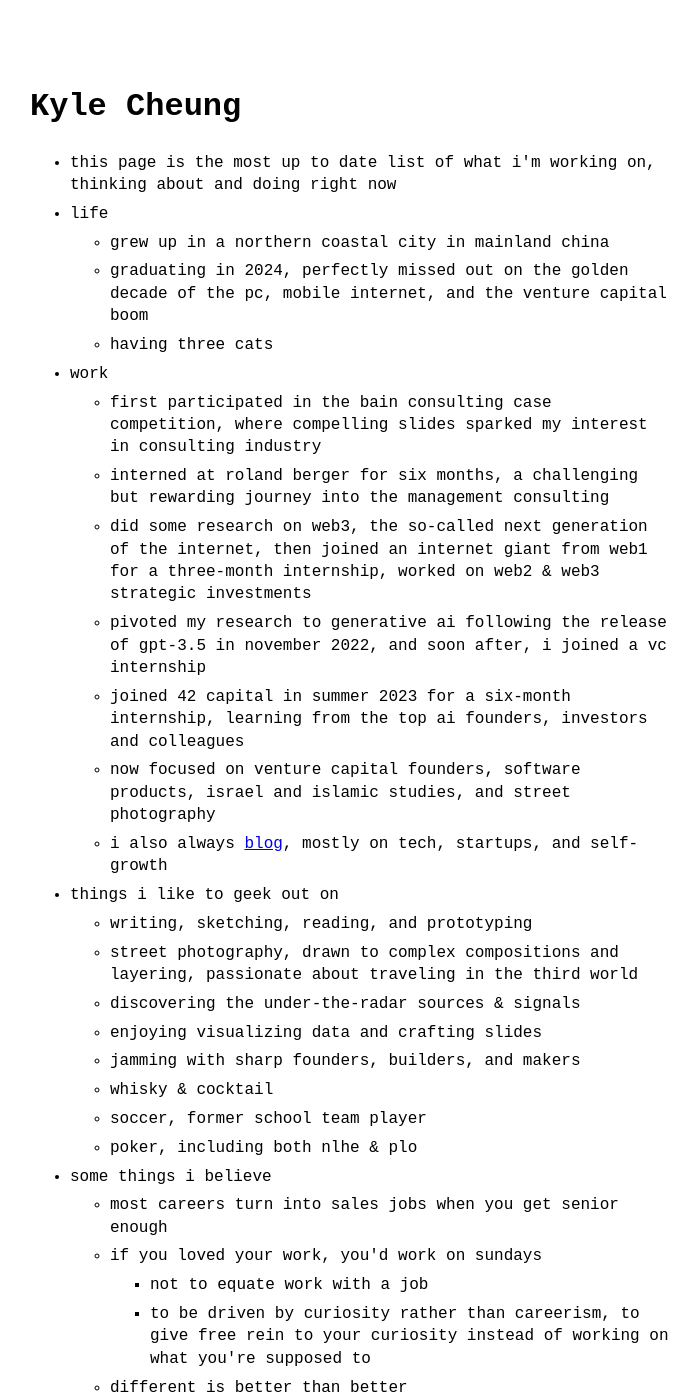
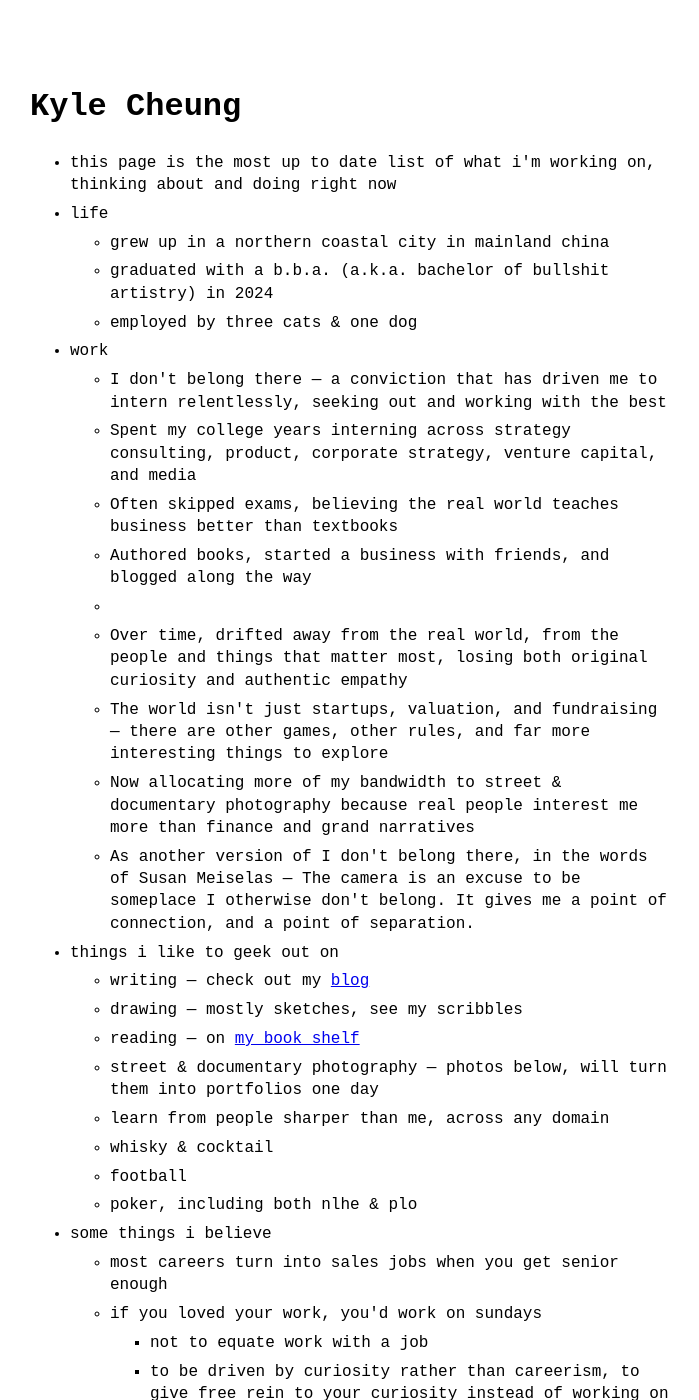
Before and after one commit to kylezgq/kylezgq.github.io, a Jekyll site: the page built from index.md, in a window 1280 px wide and 1400 px high. Shown: the whole window, without its empty margins (290-989 px from the left). Built offline with Jekyll 4.4.1, drawn with Linux system fonts in a browser that asks for light colours.

Commit message:
Update menu.yml

```diff
--- a/_data/menu.yml
+++ b/_data/menu.yml
@@ -4,28 +4,30 @@ entries:
   - title: life
     entries:
       - title: grew up in a northern coastal city in mainland china
-      - title: graduating in 2024, perfectly missed out on the golden decade of the pc, mobile internet, and the venture capital boom
-      - title: having three cats
+      - title: graduated with a b.b.a. (a.k.a. bachelor of bullshit artistry) in 2024
+      - title: employed by three cats & one dog
 
   - title: work
     entries:
-      - title: first participated in the bain consulting case competition, where compelling slides sparked my interest in consulting industry
-      - title: interned at roland berger for six months, a challenging but rewarding journey into the management consulting
-      - title: did some research on web3, the so-called next generation of the internet, then joined an internet giant from web1 for a three-month internship, worked on web2 & web3 strategic investments
-      - title: pivoted my research to generative ai following the release of gpt-3.5 in november 2022, and soon after, i joined a vc internship
-      - title: joined 42 capital in summer 2023 for a six-month internship, learning from the top ai founders, investors and colleagues
-      - title: now focused on venture capital founders, software products, israel and islamic studies, and street photography
-      - title: i also always <a href='archive.html'>blog</a>, mostly on tech, startups, and self-growth
+      - title: I don't belong there — a conviction that has driven me to intern relentlessly, seeking out and working with the best
+      - title: Spent my college years interning across strategy consulting, product, corporate strategy, venture capital, and media
+      - title: Often skipped exams, believing the real world teaches business better than textbooks
+      - title: Authored books, started a business with friends, and blogged along the way
+      - title:Then fell into the trap of elitism and meritocracy — inflating ego, piling up titles, chasing an upward identity slope instead of real growth
+      - title: Over time, drifted away from the real world, from the people and things that matter most, losing both original curiosity and authentic empathy
+      - title: The world isn't just startups, valuation, and fundraising — there are other games, other rules, and far more interesting things to explore
+      - title: Now allocating more of my bandwidth to street & documentary photography because real people interest me more than finance and grand narratives
+      - title: As another version of I don't belong there, in the words of Susan Meiselas — The camera is an excuse to be someplace I otherwise don't belong. It gives me a point of connection, and a point of separation.
 
   - title: things i like to geek out on
     entries:
-      - title: writing, sketching, reading, and prototyping
-      - title: street photography, drawn to complex compositions and layering, passionate about traveling in the third world
-      - title: discovering the under-the-radar sources & signals
-      - title: enjoying visualizing data and crafting slides
-      - title: jamming with sharp founders, builders, and makers
+      - title: writing — check out my <a href='archive.html'>blog</a>
+      - title: drawing — mostly sketches, see my scribbles
+      - title: reading — on <a href='https://www.goodreads.com/review/list/175571315'>my book shelf</a>
+      - title: street & documentary photography — photos below, will turn them into portfolios one day
+      - title: learn from people sharper than me, across any domain
       - title: whisky & cocktail
-      - title: soccer, former school team player
+      - title: football
       - title: poker, including both nlhe & plo
 
   - title: some things i believe
```
